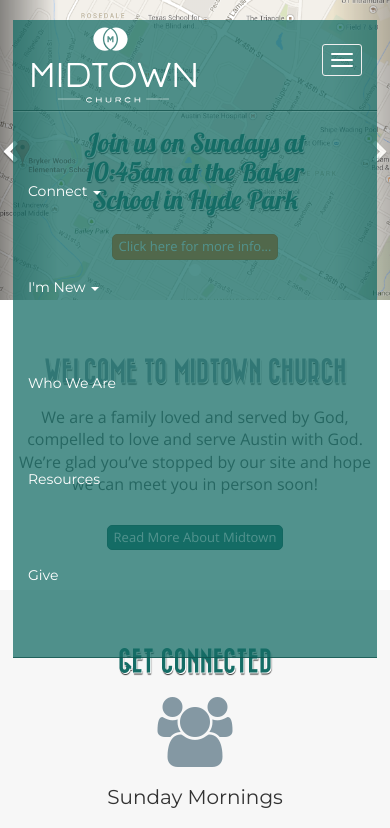
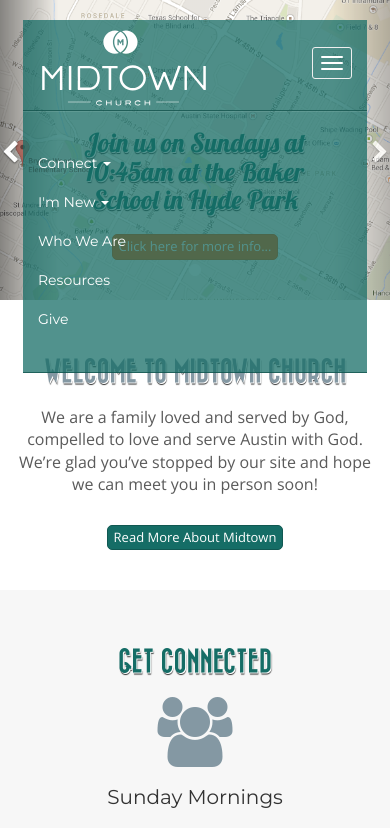
Before and after one commit to internetjason/midtownaustin, a PHP site: page / in a window 390 px wide, after a click on "Toggle navigation". Shown: the top 828 px of the page. Run offline with PHP 8.4, Linux system fonts and the light colour scheme; some libraries are stand-ins or nearby versions.

Commit message:
fixed navbar for smaller screens and mobile

```diff
--- a/css/style.css
+++ b/css/style.css
@@ -138,6 +138,7 @@ h1, h2, h3 {
     right: 0;
     left: 0;
     z-index: 20;
+    margin: 0 10px;
 }
 
 .nav > li {
@@ -237,37 +238,21 @@ nav.shrink .navbar-toggle {
 }
 
 @media (max-width: 992px) {
-
-    .navbar-nav > li > a {
-        font-size: 14px;
-    }
-
-    .navbar {
-        min-height: 80px;
-    }
-
+    /* Navbar */
     nav.navbar, .dropdown {
         min-height: 35px;
     }
 
-    nav a {
-        padding-top: 29px;
-    }
-
     .navbar-nav > li > a {
+        font-size: 14px;
         padding-top: 38.5px;
         padding-bottom: 38.5px;
-    }
-
-    .navbar-text {
-        margin-top: 38.5px;
-        margin-bottom: 38.5px;
     }
 
     nav .navbar-brand img {
         height: 290px;
         max-height: 80px;
-        margin-top: -17px;
+        margin-top: -14px;
     }
 
     .navbar-brand {
@@ -275,20 +260,7 @@ nav.shrink .navbar-toggle {
         height: 90px;
     }
 
-    nav .navbar-toggle {
-        padding: 8px 8px;
-        margin: 24px 15px 8px 0;
-    }
-
-    .navbar-fixed-top .navbar-collapse,
-    .navbar-fixed-bottom .navbar-collapse {
-        max-height: 440px;
-    }
-
-    .dropdown {
-        max-height: 110px;
-    }
-
+    /* Carousel */
     .carousel-inner .item {
         height: 400px;
     }
@@ -299,6 +271,7 @@ nav.shrink .navbar-toggle {
     .carousel-caption h2 {
         font-size: 3.5rem;
     }
+    /* /. Carousel End */
 
     .btn-lg, .btn-group-lg > .btn {
         padding: 8px 10px;
@@ -309,17 +282,18 @@ nav.shrink .navbar-toggle {
 }
 
 @media (max-width: 768px) {
-/*
-    .navbar-brand img {
-        max-height: 70px;
-        margin-top: -60px;
+    /* Navbar */
+    nav .navbar-toggle {
+        padding: 8px 8px;
+        margin: 26.5px 15px 0px 0;
     }
-    .navbar {
-        min-height: 80px;
-        max-height: 80px;
+    .navbar-nav > li > a {
+        padding-top: 10px;
+        padding-bottom: 10px;
+        line-height: 19px;
     }
-*/
 
+    /* Carousel */
     .carousel-inner .item {
         height: 300px;
     }
@@ -330,6 +304,7 @@ nav.shrink .navbar-toggle {
     .carousel-caption h2 {
         font-size: 2.6rem;
     }
+    /* /. Carousel End */
 
     .btn-lg, .btn-group-lg > .btn {
         padding: 4px 6px;
```
